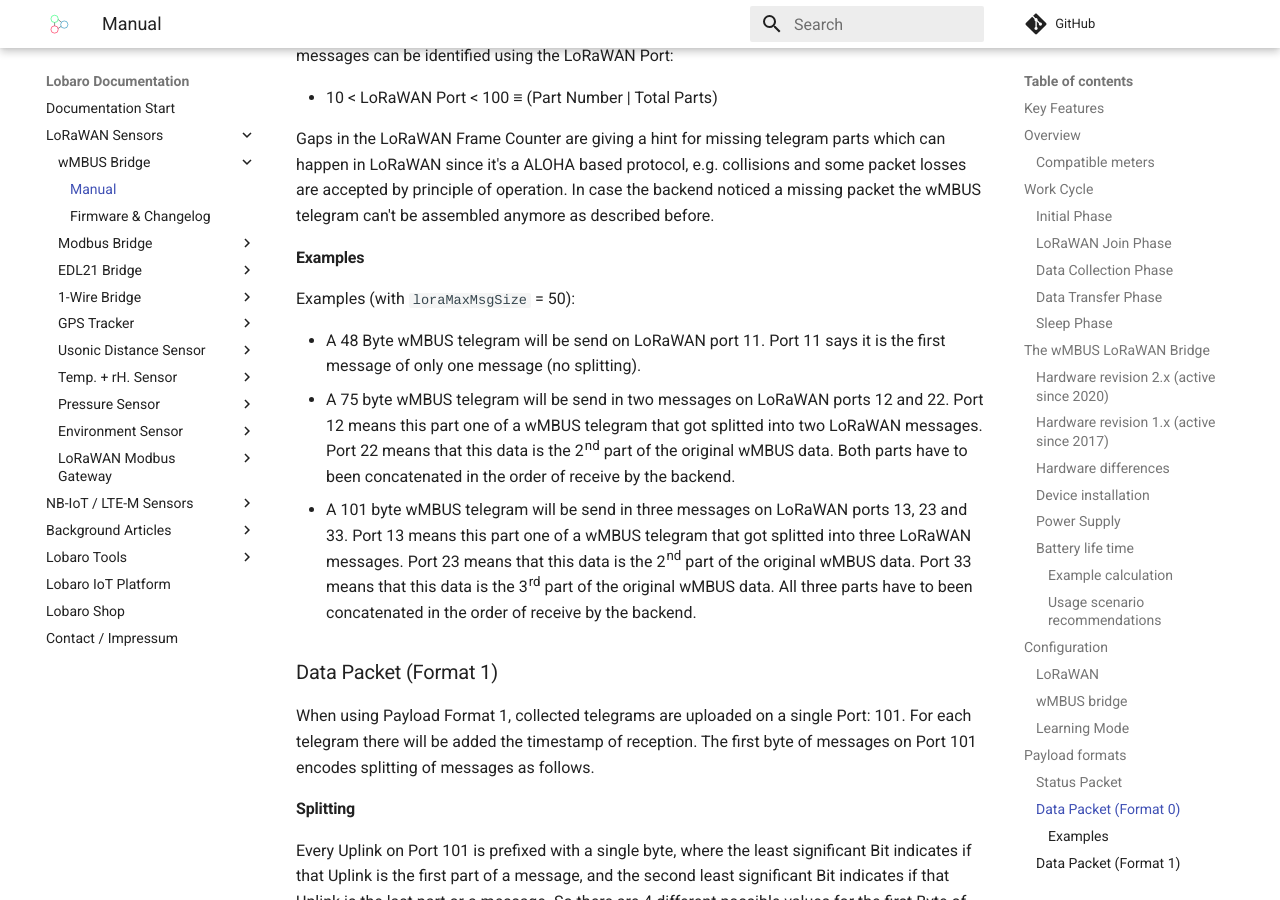
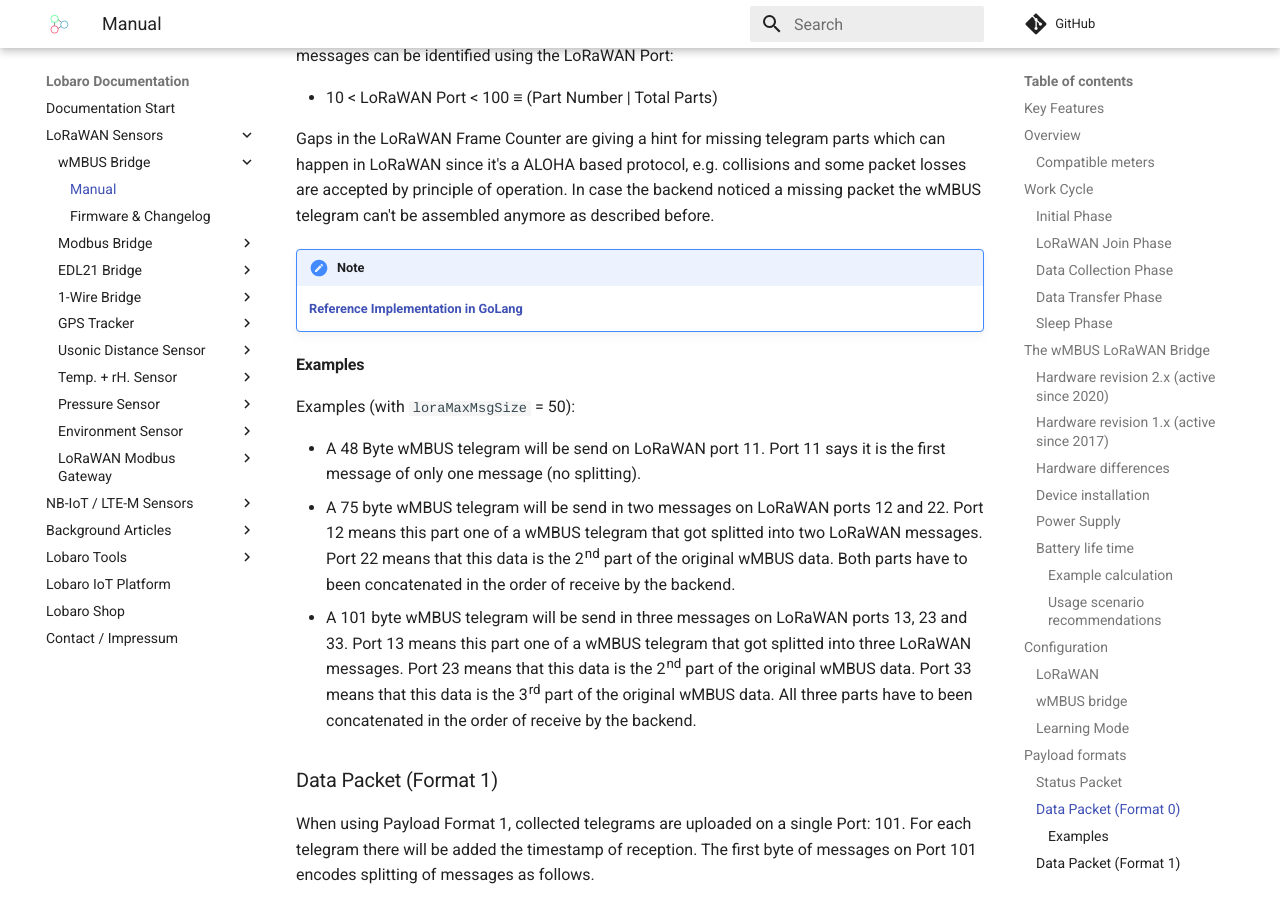
Before and after one commit to Lobaro/docs, an MkDocs documentation site: the page built from docs/lorawan-sensors/wmbus-lorawan/index.md, in a window 1280 px wide and 900 px high, scrolled down 12910 px. Built offline with MkDocs 1.6.1 and Material for MkDocs 9.7.7, drawn with Linux system fonts in a browser that asks for light colours; a script that is not in the unit is left out; comment, search, counter and statistics services are not loaded.

```diff
--- a/docs/lorawan-sensors/wmbus-lorawan/index.md
+++ b/docs/lorawan-sensors/wmbus-lorawan/index.md
@@ -401,6 +401,9 @@
 losses are accepted by principle of operation. In case the backend noticed a missing packet
 the wMBUS telegram can't be assembled anymore as described before.
 
+!!!note
+    **[Reference Implementation in GoLang](https://gist.github.com/Niondir/7fe2da1924de8525fe47cfa4efe9a5a9)**
+
 ####Examples
 
 Examples (with `loraMaxMsgSize` = 50):
```
